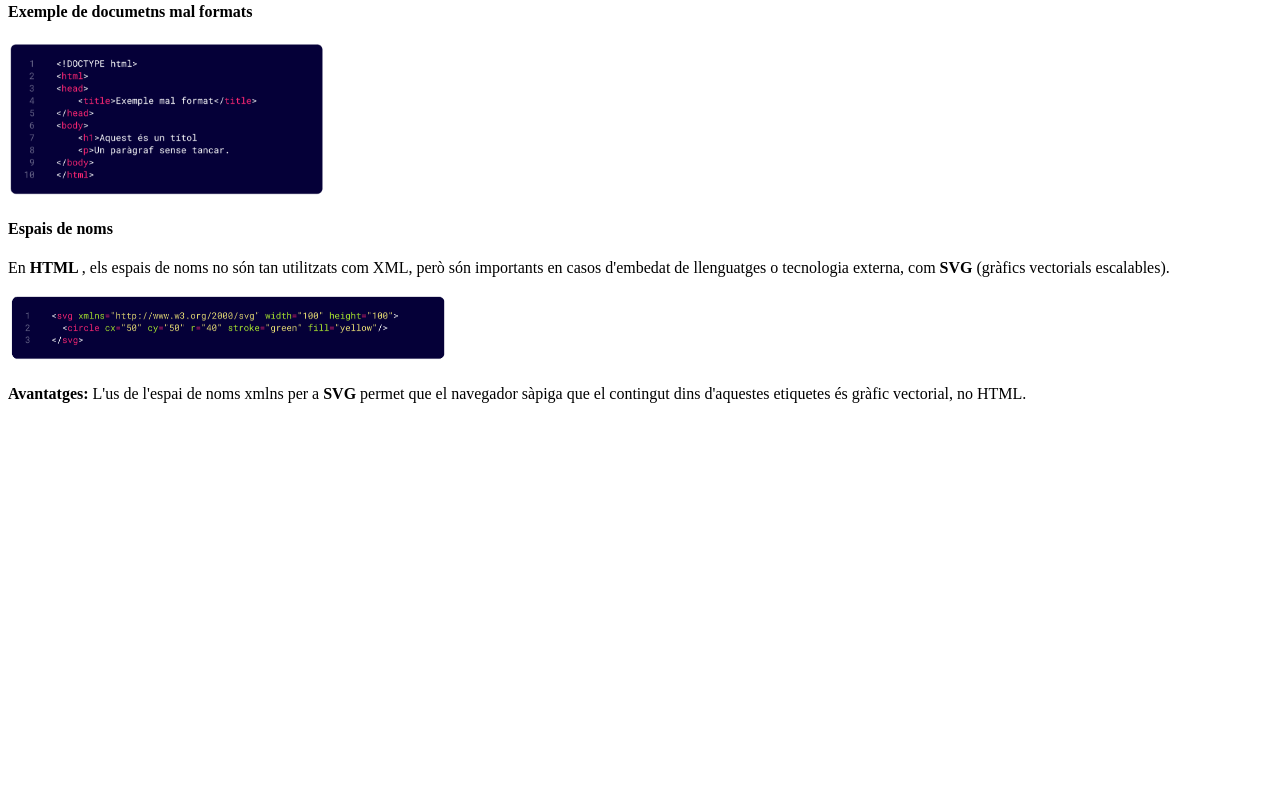
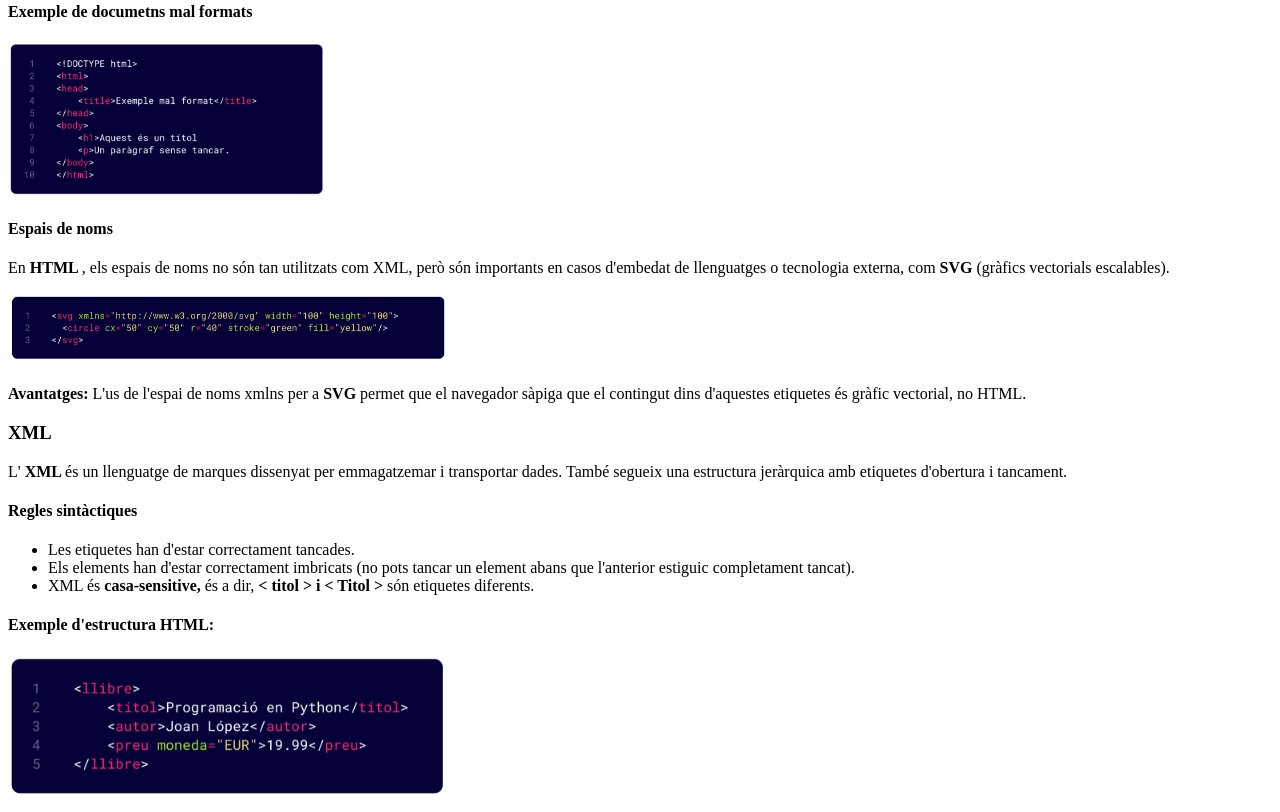
Before and after one commit to JeremyHernandez123/Projecte-apunts, a plain HTML site: page Unitat1.html in a window 1280 px wide. Shown: the part 4394-5206 px from the top of the page. Before the commit the page ends 4813 px from the top, so only its background shows below. Drawn offline with Linux system fonts and the light colour scheme; files whose address does not match are found by name.

Commit message:
Edición unitat 1

```diff
--- a/Unitat1.html
+++ b/Unitat1.html
@@ -160,5 +160,20 @@
 
 	 	 	<img src="C:\Users\jerem\OneDrive\Documentos\Projecte Apunts\Estorage\Espais de noms.png" style="width: 35%">
 	 	 	<p> <b> Avantatges: </b> L'us de l'espai de noms xmlns per a <b> SVG </b> permet que el navegador sàpiga que el contingut dins d'aquestes etiquetes és gràfic vectorial, no HTML. </p>
+
+	 	 <h3> XML </h3>
+	 	 	<p> L' <b> XML </b> és un llenguatge de marques dissenyat per emmagatzemar i transportar dades. També segueix una estructura jeràrquica amb etiquetes d'obertura i tancament. </p>
+
+	 	 <h4> Regles sintàctiques </h4>
+	 	 	<ul>
+	 			<li> Les etiquetes han d'estar correctament tancades. </li>
+	 			<li> Els elements han d'estar correctament imbricats (no pots tancar un element abans que l'anterior estiguic completament tancat).  </li>
+	 			<li> XML és <b> casa-sensitive, </b> és a dir, <b> < titol > i < Titol > </b> són etiquetes diferents. </li>
+	 		</ul>
+
+	 	<h4> Exemple d'estructura HTML: </h4>
+
+	 		<img src="C:\Users\jerem\OneDrive\Documentos\Llenguatge de marques\Projecte Apunts\Estorage\Exemple estructura XML.png" style="width: 35%">
+
 		 	<!-- seguir la pàgina 19 de la unitat 1 -->
 </html>
```
Also changed, not shown: Estorage/Exemple estructura XML.png (added), 1 other file.
